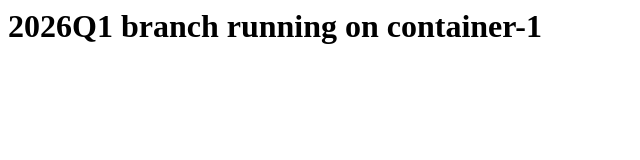
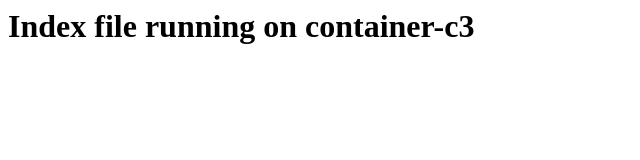
Before and after one commit to ShreehariBandrawad/Dockerrepo, a plain HTML site: page index.html in a window 1280 px wide. Shown: the whole page, without its empty margins (0-640 px from the left). Drawn offline with Linux system fonts and the light colour scheme.

Commit message:
index added

```diff
--- a/index.html
+++ b/index.html
@@ -1 +1 @@
-<h1>2026Q1 branch running on container-1</h1>
+<h1>Index file running on container-c3</h1>
```
